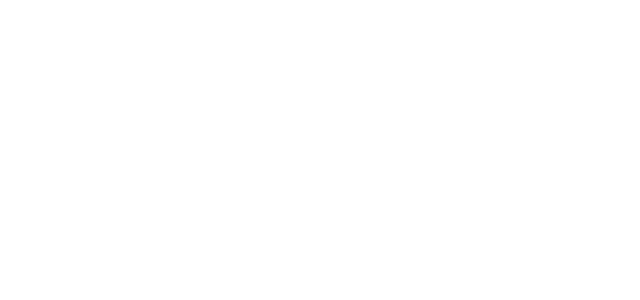
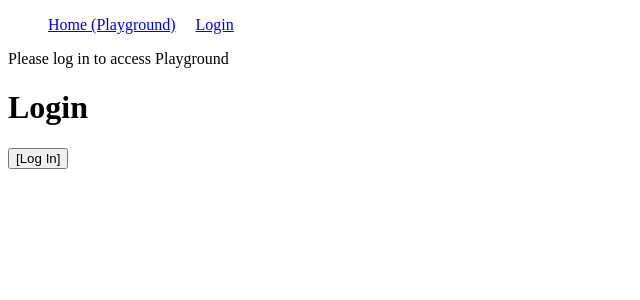
Before and after one commit to acciojob/code-playground-ManimehalaiAnandaraj, a React app: page /login in a window 1280 px wide. Shown: the top 300 px of the page, without its empty margins (0-640 px from the left). Built offline with nearby package versions, Linux system fonts and the light colour scheme.

Commit message:
Completed assignment

```diff
--- a/package.json
+++ b/package.json
@@ -13,12 +13,13 @@
   "license": "ISC",
   "dependencies": {
     "css-loader": "^4.3.0",
+    "cypress": "^9.5.0",
     "jest-junit": "^11.1.0",
     "react": "^16.13.1",
     "react-dom": "^16.13.1",
+    "react-router-dom": "^6.30.1",
     "style-loader": "^1.2.1",
-    "webpack-cli": "^3.3.12",
-    "cypress": "^9.5.0"
+    "webpack-cli": "^3.3.12"
   },
   "jest": {
     "moduleNameMapper": {
--- a/src/components/App.js
+++ b/src/components/App.js
@@ -1,13 +1,90 @@
 
-import React from "react";
-import './../styles/App.css';
+import React, { useState } from 'react';
+import { BrowserRouter as Router, Route, Routes, Link, Navigate } from 'react-router-dom';
 
 const App = () => {
+  const [isAuthenticated, setIsAuthenticated] = useState(false);
+
+  const handleLogin = () => {
+    setIsAuthenticated(true);
+  };
+
+  const handleLogout = () => {
+    setIsAuthenticated(false);
+  };
+
+  return (
+    <Router>
+      <div className="main-container">
+        <nav>
+          <ul style={{ display: 'flex', listStyle: 'none', gap: '20px' }}>
+            <li>
+              <Link to="/">Home (Playground)</Link>
+            </li>
+            <li>
+              <Link to="/login">Login</Link>
+            </li>
+          </ul>
+          <div>
+            {isAuthenticated ? (
+              <>
+                <span>Logged in. Now you can enter Playground</span>
+                <button onClick={handleLogout}>Logout</button>
+              </>
+            ) : (
+              <span>Please log in to access Playground</span>
+            )}
+          </div>
+        </nav>
+
+        <Routes>
+          <Route
+            path="/"
+            element={
+              <PrivateRoute isAuthenticated={isAuthenticated}>
+                <HomePage />
+              </PrivateRoute>
+            }
+          />
+          <Route
+            path="/login"
+            element={
+              <LoginPage
+                isAuthenticated={isAuthenticated}
+                onLogin={handleLogin}
+              />
+            }
+          />
+        </Routes>
+      </div>
+    </Router>
+  );
+};
+
+const PrivateRoute = ({ children, isAuthenticated }) => {
+  return isAuthenticated ? children : <Navigate to="/login" />;
+};
+
+const HomePage = () => {
   return (
     <div>
-        {/* Do not remove the main div */}
+      <h1>Code Playground</h1>
+      <p>Hi Welcome to Code playground</p>
     </div>
-  )
-}
+  );
+};
 
-export default App
+const LoginPage = ({ isAuthenticated, onLogin }) => {
+  if (isAuthenticated) {
+    return <Navigate to="/" />;
+  }
+
+  return (
+    <div>
+      <h1>Login</h1>
+      <button onClick={onLogin}>[Log In]</button>
+    </div>
+  );
+};
+
+export default App;
```
Also changed, not shown: 1 other file (tests, documents, lock files or other folders).
